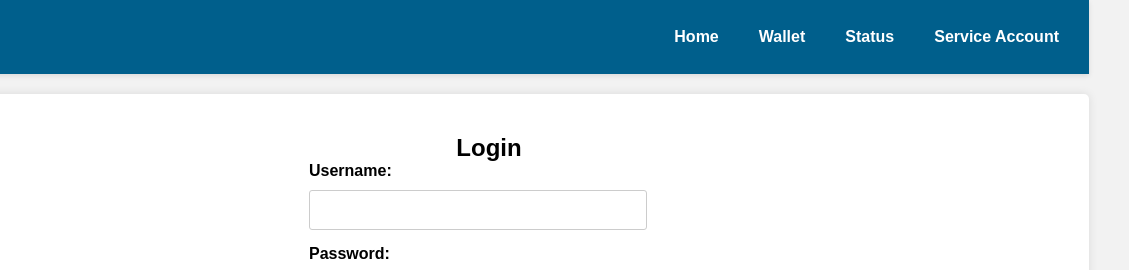
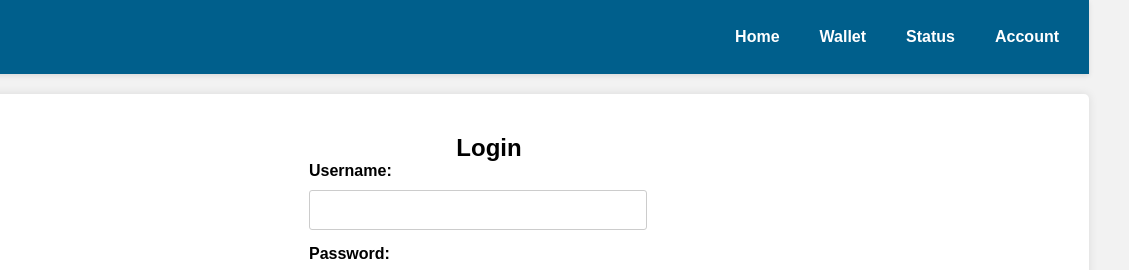
Before and after one commit to weedcambodia/bank, a plain HTML site: page index.html in a window 1280 px wide. Shown: the top 270 px of the page, 151-1280 px from the left. Drawn offline with Linux system fonts and the light colour scheme.

Commit message:
Add files via upload

```diff
--- a/index.html
+++ b/index.html
@@ -17,7 +17,7 @@
                     <li><a href="#" id="homeLink">Home</a></li>
                     <li><a href="#" id="walletLink">Wallet</a></li>
                     <li><a href="#" id="statusLink">Status</a></li>
-                    <li><a href="#" id="serviceLink">Service Account</a></li>
+                    <li><a href="#" id="serviceLink">Account</a></li>
                 </ul>
             </nav>
         </header>
```
